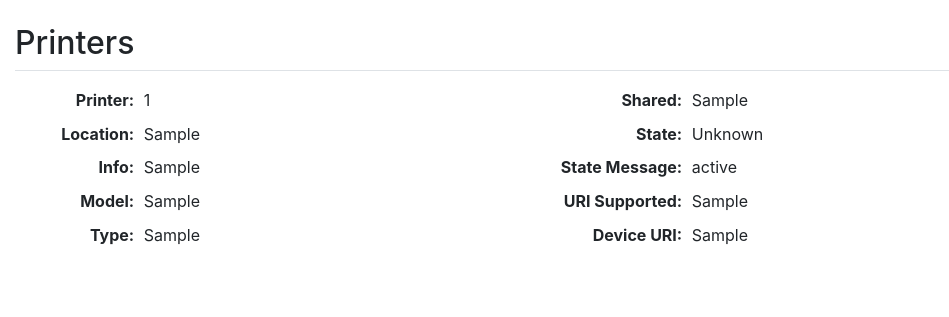
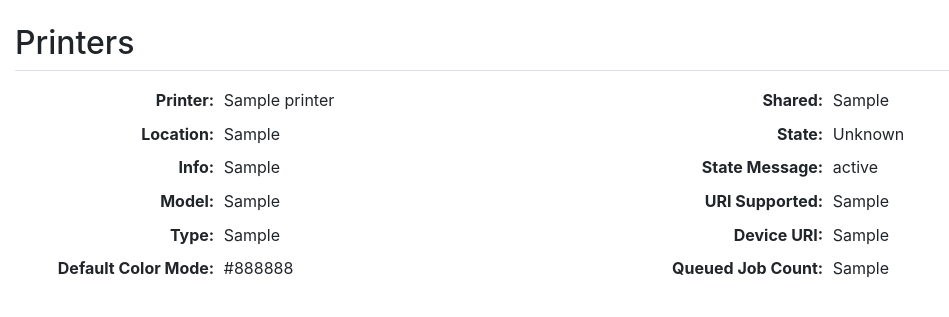
Before and after one commit to bwicksall/WebPrintRelease, a Flask app: template templates/printers.html in a window 1280 px wide. Shown: the part 56-373 px from the top of the page, without its empty margins (0-949 px from the left). Run offline with Flask 2, Linux system fonts and the light colour scheme; the template is opened without the code that fills it: most values are stand-ins (such as "Sample title", 1, 10 or a date in 2020); parts of the project's set-up code (start-up, migrations or seed data) failed here and were passed over; some libraries are stand-ins or nearby versions.

Commit message:
Add getPrinterAttributes so we have more um attrubutes...

```diff
--- a/templates/printers.html
+++ b/templates/printers.html
@@ -6,22 +6,24 @@
   {% for printer in printers%}
   <table class="table">
     <tr>
-      <td style="width: 40%">
+      <td style="width: 50%">
         <table class="table table-sm">
-          <tr><td class="text-right border-top-0" style="width: 7em"><strong>Printer:</strong></td><td class="align-middle border-top-0">{{ printer['printer-id'] }}</td></tr>
+          <tr><td class="text-right border-top-0" style="width: 12em"><strong>Printer:</strong></td><td class="align-middle border-top-0">{{ printer['printer-name'] }}</td></tr>
           <tr><td class="text-right border-top-0"><strong>Location:</strong></td><td class="align-middle border-top-0">{{ printer.get('printer-location', '') }}</td></tr>
           <tr><td class="text-right border-top-0"><strong>Info:</strong></td><td class="align-middle border-top-0">{{ printer.get('printer-info', '') }}</td></tr>
           <tr><td class="text-right border-top-0"><strong>Model:</strong></td><td class="align-middle border-top-0">{{ printer.get('printer-make-and-model', 'Unknown') | truncate(40, True) }}</td></tr>
           <tr><td class="text-right border-top-0"><strong>Type:</strong></td><td class="align-middle border-top-0">{{ printer.get('printer-type', 0) }}</td></tr>
+          <tr><td class="text-right border-top-0"><strong>Default Color Mode:</strong></td><td class="align-middle border-top-0">{{ printer.get('print-color-mode-default', '') }}</td></tr>
         </table>
       </td>
       <td>
         <table class="table table-sm">
-          <tr><td class="text-right border-top-0" style="width: 10em"><strong>Shared:</strong></td><td class="align-middle border-top-0">{{ printer.get('printer-is-shared', 'Unknown') }}</td></tr>
+          <tr><td class="text-right border-top-0" style="width: 11em"><strong>Shared:</strong></td><td class="align-middle border-top-0">{{ printer.get('printer-is-shared', 'Unknown') }}</td></tr>
           <tr><td class="text-right border-top-0"><strong>State:</strong></td><td class="align-middle border-top-0">{{ printer.get('printer-state', 0) | printerstate }}</td></tr>
           <tr><td class="text-right border-top-0"><strong>State Message:</strong></td><td class="align-middle border-top-0">{{ printer.get('printer-state-message', '') }}</td></tr>
-          <tr><td class="text-right border-top-0"><strong>URI Supported:</strong></td><td class="align-middle border-top-0">{{ printer.get('printer-uri-supported', '') }}</td></tr>
+          <tr><td class="text-right border-top-0"><strong>URI Supported:</strong></td><td class="align-middle border-top-0">{{ printer.get('printer-uri-supported', '')[0] }}</td></tr>
           <tr><td class="text-right border-top-0"><strong>Device URI:</strong></td><td class="align-middle border-top-0">{{ printer.get('device-uri', '') }}</td></tr>
+          <tr><td class="text-right border-top-0"><strong>Queued Job Count:</strong></td><td class="align-middle border-top-0">{{ printer.get('queued-job-count', 0) }}</td></tr>
         </table>
       </td>
     </tr>
```
Also changed, not shown: data.py (+16 -2 lines).
